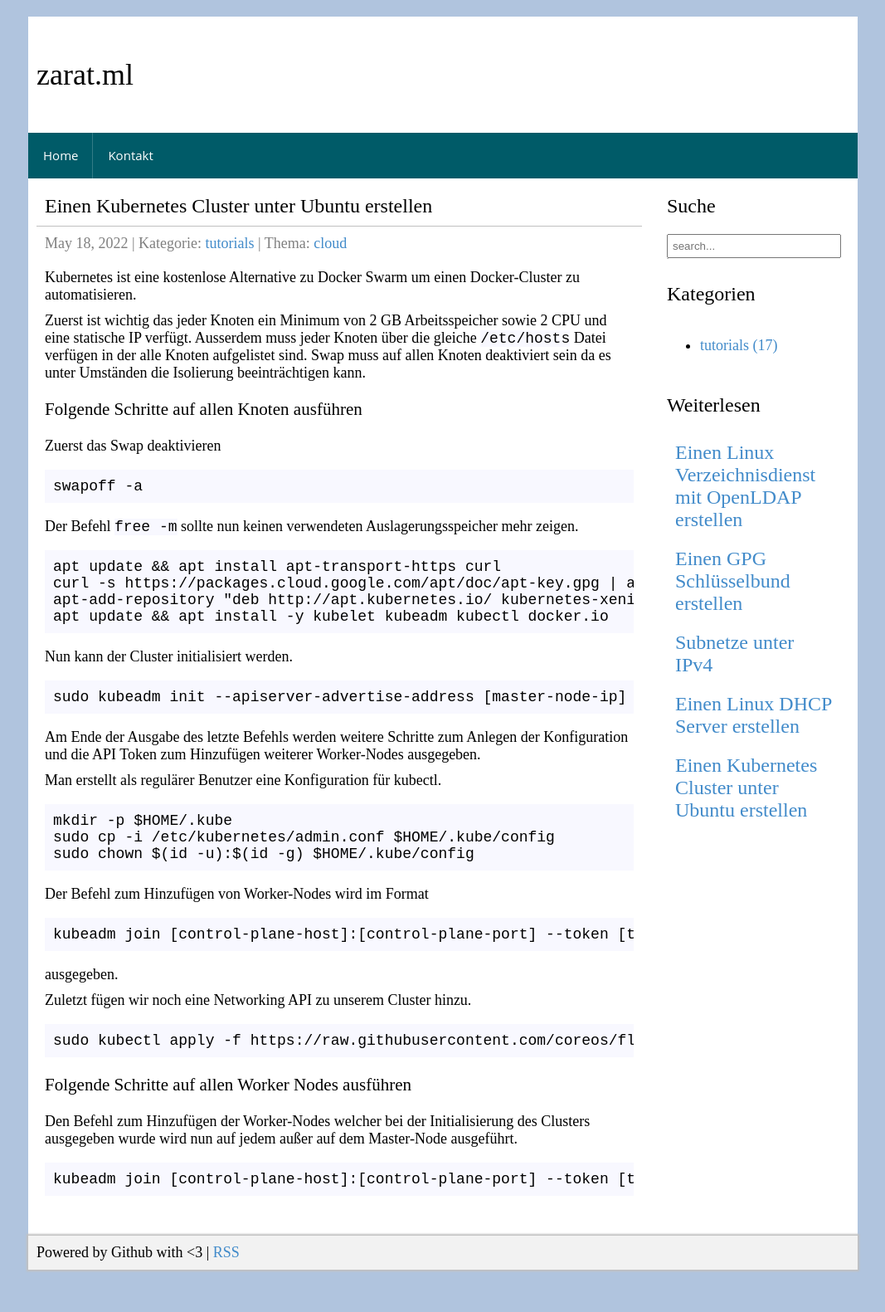
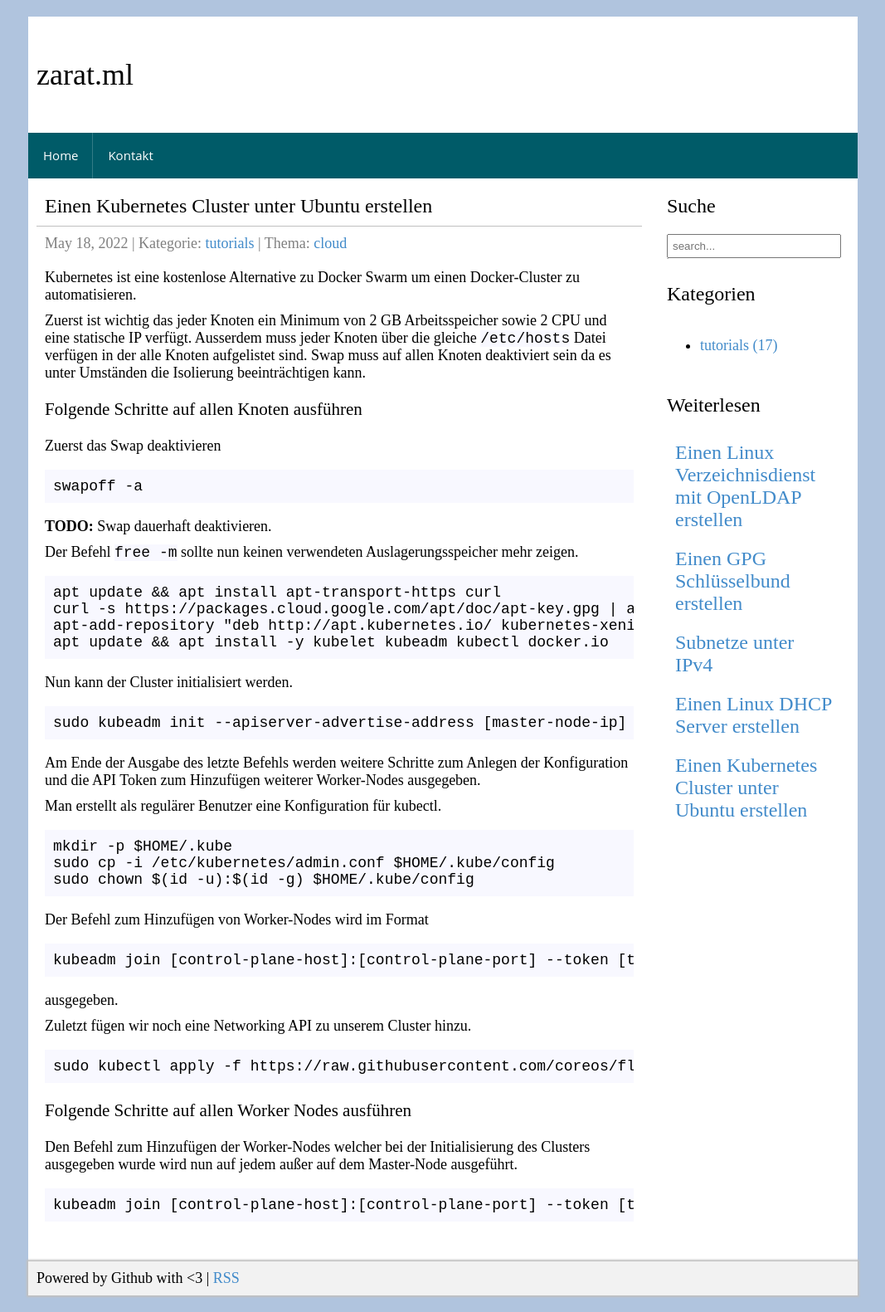
Before and after one commit to zarat/zarat.github.io, a Jekyll site: the page built from _posts/2022-05-18-Einen-Kubernetes-Cluster-erstellen.markdown, in a window 1280 px wide. Shown: the whole page at 83% size, without its empty margins (106-1173 px from the left). Built offline with Jekyll 4.4.1, drawn with Linux system fonts in a browser that asks for light colours; before the commit the page ends 1550 px from its top, so only the background shows below that.

Commit message:
Update 2022-05-18-Einen-Kubernetes-Cluster-erstellen.markdown

```diff
--- a/_posts/2022-05-18-Einen-Kubernetes-Cluster-erstellen.markdown
+++ b/_posts/2022-05-18-Einen-Kubernetes-Cluster-erstellen.markdown
@@ -20,6 +20,8 @@ Zuerst das Swap deaktivieren
 <pre>
 swapoff -a
 </pre>
+
+<b>TODO:</b> Swap dauerhaft deaktivieren.
 
 Der Befehl <code>free -m</code> sollte nun keinen verwendeten Auslagerungsspeicher mehr zeigen.
 
```
